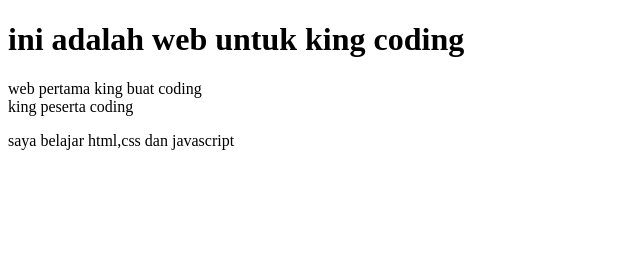
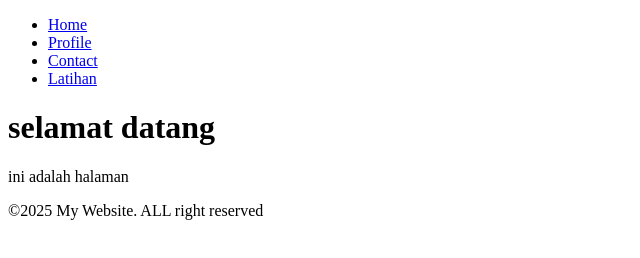
Before and after one commit to Yoel12king/Yoel-king-GBT-STORE, a plain HTML site: page index.html in a window 1280 px wide. Shown: the whole page, without its empty margins (0-640 px from the left). Drawn offline with Linux system fonts and the light colour scheme.

Commit message:
Update index.html

```diff
--- a/index.html
+++ b/index.html
@@ -1,12 +1,30 @@
 <!DOCTYPE html>
 <html>
     <head>
-        <title>Web yoel</title>
+        <title>Home - Web</title>
     </head>
     <body>
-        <h1>ini adalah web untuk king coding</h1>
-        <p>web pertama king buat coding</br>king peserta coding<p>
-        <p>saya belajar html,css dan javascript</p>
+        <header>
+            <nav class="navbar">
+    <ul>
+  <li><a href="index.html class="active">Home</a/li>
+  <li><a href="#" class="active">Profile</a/li>
+  <li><a href="#" class="active">Contact</a/li>
+  <li><a href="#" class="active">Latihan</a/li>
+    </ul>
+</nav>
+            </header>
 
+        <main>
+        </section class="home">
+            <h1>selamat datang</h1>
+            <p>ini adalah halaman</p>
+           </section>
+        </main>
+
+        <footer>
+            <p>&copy;2025 My Website. ALL right reserved</p>
+        </footer>
     </body>
+
 </html>
```
